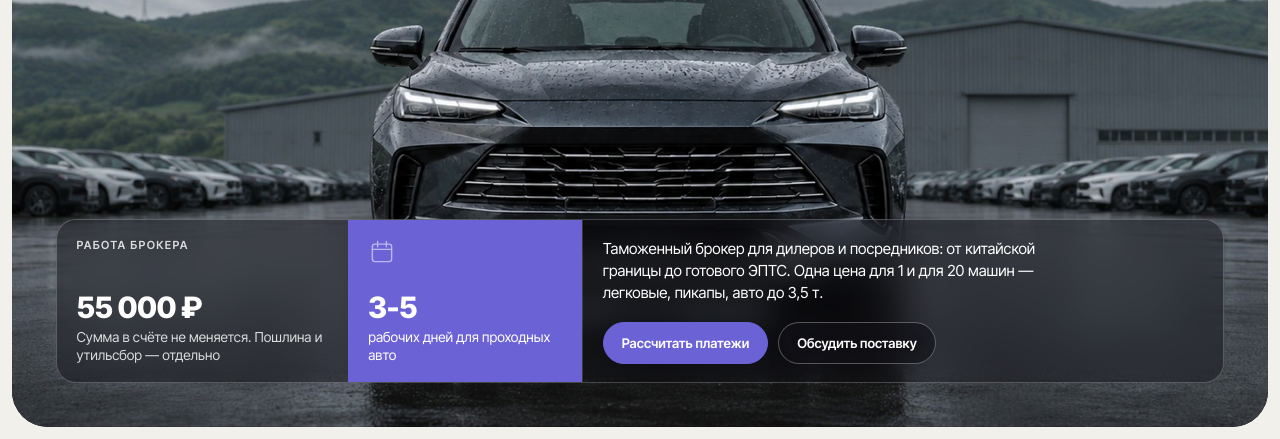
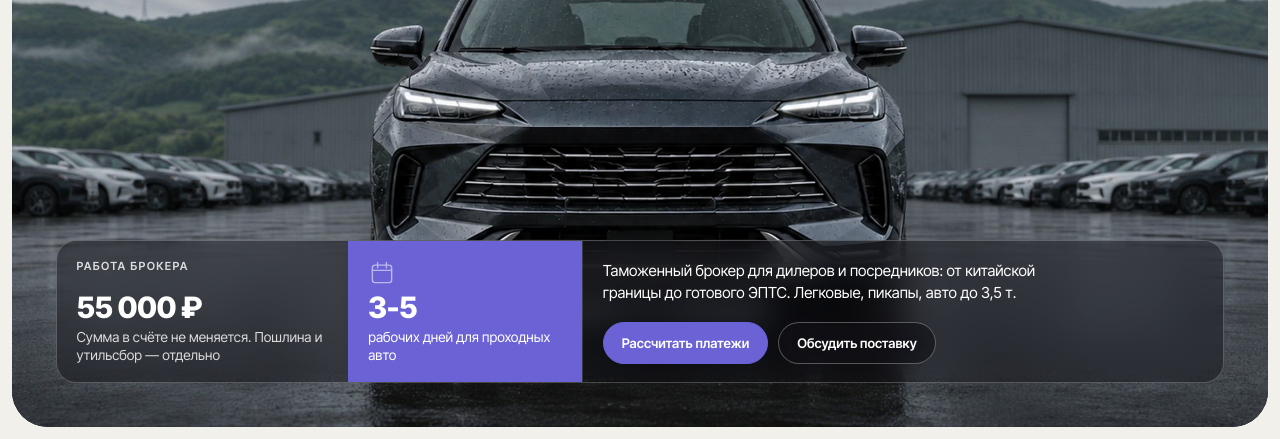
Before and after one commit to Ivanweb1/dvbr-competitors, a plain HTML site: page home/index.html in a window 1280 px wide. Shown: the part 361-800 px from the top of the page. Drawn offline with Linux system fonts and the light colour scheme.

Commit message:
Без фразы про одну цену для 1 и 20 машин
Co-Authored-By: Claude Opus 5.5 <noreply@anthropic.com>

```diff
--- a/home/index.html
+++ b/home/index.html
@@ -63,7 +63,7 @@
               <span>рабочих дней для проходных авто</span>
             </div>
             <div class="hs-cell hs-cell--lead">
-              <p>Таможенный брокер для дилеров и посредников: от китайской границы до готового ЭПТС. Одна цена для 1 и для 20 машин — легковые, пикапы, авто до 3,5&nbsp;т.</p>
+              <p>Таможенный брокер для дилеров и посредников: от китайской границы до готового ЭПТС. Легковые, пикапы, авто до 3,5&nbsp;т.</p>
               <div class="hero-actions">
                 <a class="btn btn--small" href="#calculator">Рассчитать платежи</a>
                 <a class="btn btn--small btn--glass" href="#request">Обсудить поставку</a>
```
